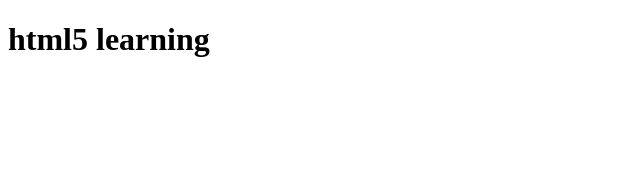
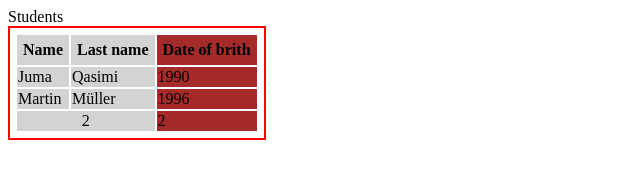
Before and after one commit to JumaQasimiM/HTML5, a plain HTML site: page index.html in a window 1280 px wide. Shown: the whole page, without its empty margins (0-640 px from the left). Drawn offline with Linux system fonts and the light colour scheme.

Commit message:
create table

```diff
--- a/index.html
+++ b/index.html
@@ -4,8 +4,42 @@
 	<meta charset="utf-8">
 	<meta name="viewport" content="width=device-width, initial-scale=1">
 	<title>HTML5 LEARNING </title>
+	<link rel="stylesheet" href="style.css">
 </head>
 <body>
-<h1>html5 learning</h1>
+<div class="contianer">
+	<caption>Students</caption>
+	<table>
+		<colgroup>
+			<col span="2" style="background-color: lightgray;">
+			<col span="1" style="background-color: brown;">
+		</colgroup>
+		<thead>
+			<tr>
+				<th>Name</th>
+				<th>Last name</th>
+				<th>Date of brith</th>
+			</tr>
+		</thead>
+		<tbody>
+			<tr>
+				<td>Juma</td>
+				<td>Qasimi</td>
+				<td>1990</td>
+			</tr>
+			<tr>
+				<td>Martin</td>
+				<td>Müller</td>
+				<td>1996</td>
+			</tr>
+		</tbody>
+		<tfoot>
+			<tr>
+				<td colspan="2" style="text-align: center;">2</td>
+				<td>2</td>
+			</tr>
+		</tfoot>
+	</table>
+</div>
 </body>
 </html>
--- /dev/null
+++ b/style.css
@@ -0,0 +1,11 @@
+::grammar-error{
+    color: red;
+    text-decoration: underline;
+}
+table{
+    border: 2px solid red;
+    padding: 5px;
+}
+th{
+    padding: 6px;
+}
```
